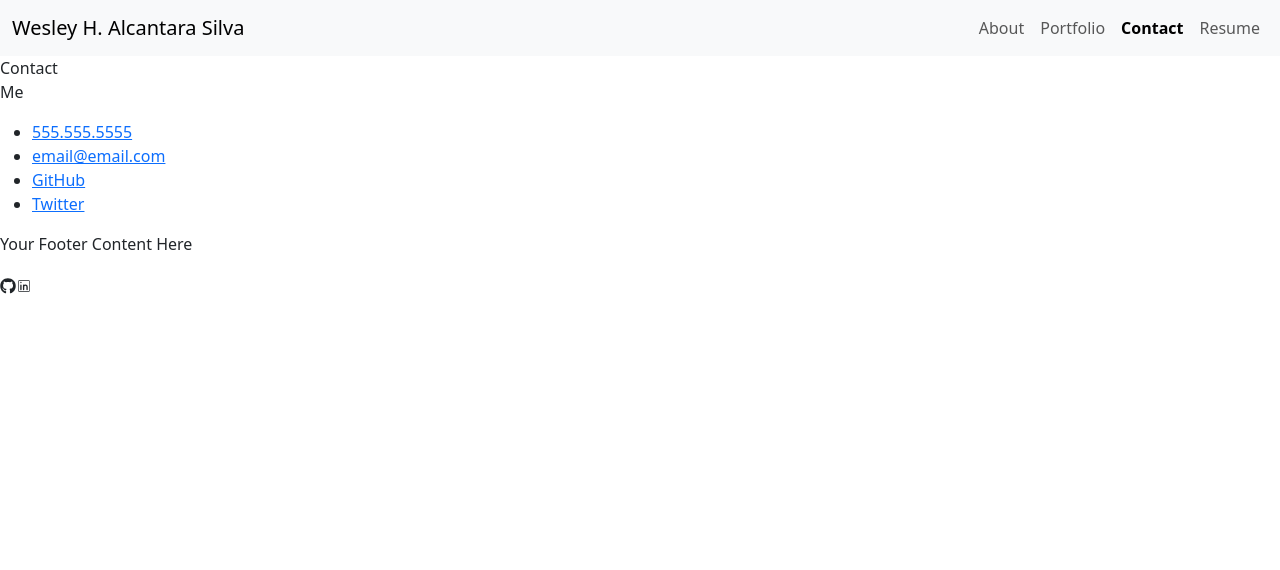
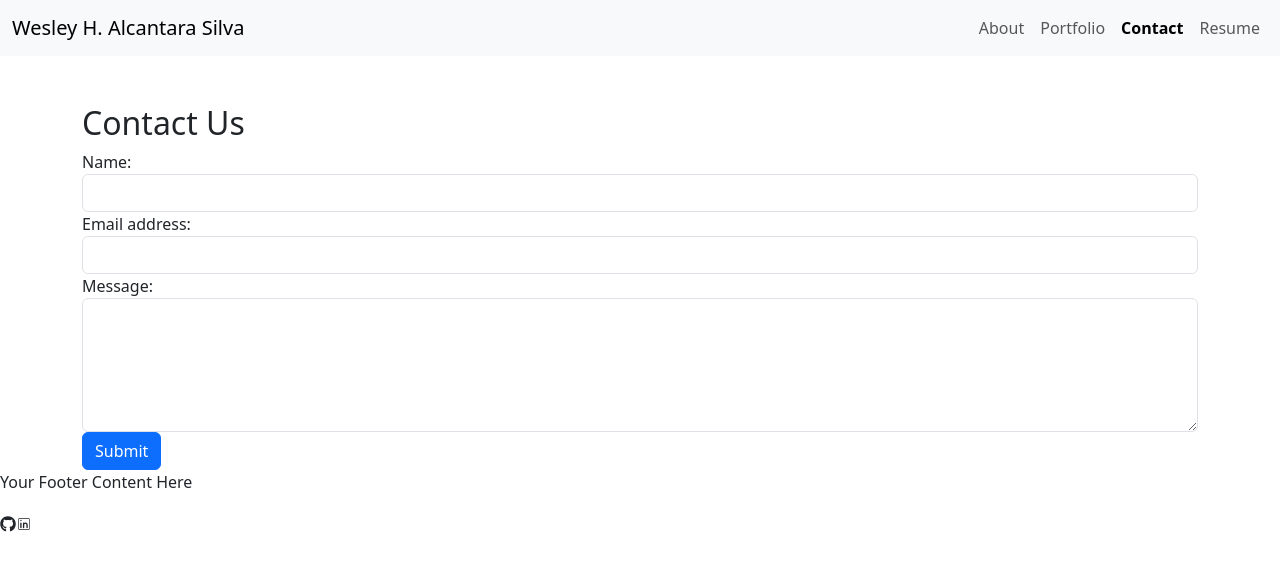
Before and after one commit to WesleyHAS/weshas-portfolio, a React (Vite) app: page /Contact in a window 1280 px wide. Shown: the top 570 px of the page. Built offline with nearby package versions, Linux system fonts and the light colour scheme.

Commit message:
added contact forms

```diff
--- a/src/pages/Contact.jsx
+++ b/src/pages/Contact.jsx
@@ -1,26 +1,109 @@
-export default function Contact() {
+import React, { useState } from "react";
+
+export default function ContactForm() {
+  const [formData, setFormData] = useState({
+    name: "",
+    email: "",
+    message: "",
+  });
+
+  const [validationErrors, setValidationErrors] = useState({
+    name: false,
+    email: false,
+    message: false,
+  });
+
+  const handleChange = (e) => {
+    const { name, value } = e.target;
+    setFormData({
+      ...formData,
+      [name]: value,
+    });
+  };
+
+  const handleBlur = (e) => {
+    const { name, value } = e.target;
+    if (value.trim() === "") {
+      setValidationErrors({
+        ...validationErrors,
+        [name]: true,
+      });
+    } else {
+      setValidationErrors({
+        ...validationErrors,
+        [name]: false,
+      });
+    }
+  };
+
+  const handleSubmit = (e) => {
+    e.preventDefault();
+    // Handle form submission logic here
+    console.log("Form submitted:", formData);
+  };
+
   return (
-    <div class="main-containers">
-      <p id="contact-me" class="left-container">
-        Contact
-        <br />
-        Me <br />
-      </p>
-      <ul class="right-container" id="bottom-nav">
-        <li>
-          <a href="#phone">555.555.5555</a>
-        </li>
-        <li>
-          <a href="#email">email@email.com</a>
-        </li>
-        <li>
-          <a href="#github">GitHub</a>
-        </li>
-        <li>
-          <a href="#twitter">Twitter</a>
-        </li>
-      </ul>
-      <footer></footer>
+    <div className="container mt-5">
+      <h2>Contact Us</h2>
+      <form onSubmit={handleSubmit}>
+        <div className="form-group">
+          <label htmlFor="name">Name:</label>
+          <input
+            type="text"
+            className={`form-control ${
+              validationErrors.name ? "is-invalid" : ""
+            }`}
+            id="name"
+            name="name"
+            value={formData.name}
+            onChange={handleChange}
+            onBlur={handleBlur}
+            required
+          />
+          {validationErrors.name && (
+            <div className="invalid-feedback">Name is required.</div>
+          )}
+        </div>
+        <div className="form-group">
+          <label htmlFor="email">Email address:</label>
+          <input
+            type="email"
+            className={`form-control ${
+              validationErrors.email ? "is-invalid" : ""
+            }`}
+            id="email"
+            name="email"
+            value={formData.email}
+            onChange={handleChange}
+            onBlur={handleBlur}
+            required
+          />
+          {validationErrors.email && (
+            <div className="invalid-feedback">Email is required.</div>
+          )}
+        </div>
+        <div className="form-group">
+          <label htmlFor="message">Message:</label>
+          <textarea
+            className={`form-control ${
+              validationErrors.message ? "is-invalid" : ""
+            }`}
+            id="message"
+            name="message"
+            rows="5"
+            value={formData.message}
+            onChange={handleChange}
+            onBlur={handleBlur}
+            required
+          ></textarea>
+          {validationErrors.message && (
+            <div className="invalid-feedback">Message is required.</div>
+          )}
+        </div>
+        <button type="submit" className="btn btn-primary">
+          Submit
+        </button>
+      </form>
     </div>
   );
 }
```
